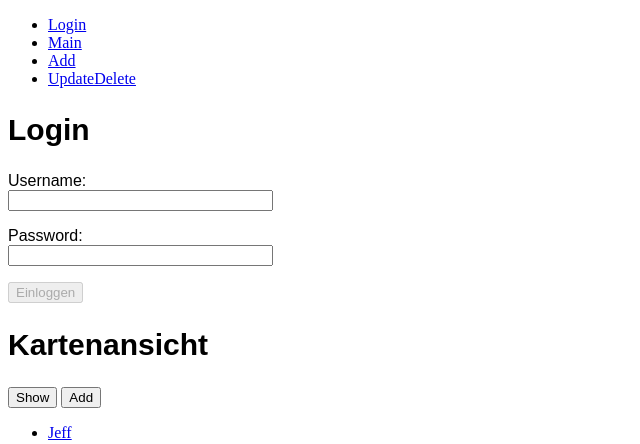
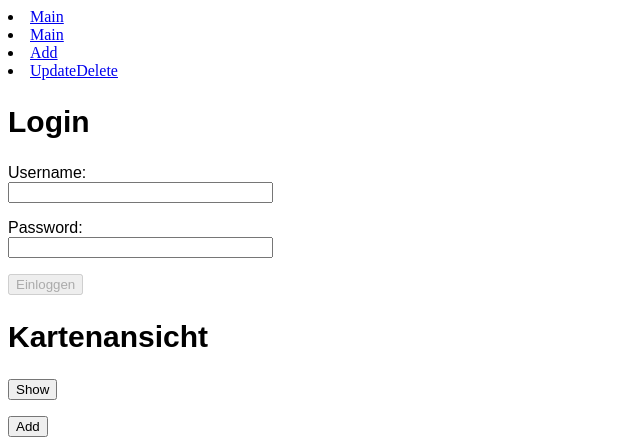
Before and after one commit to tungtuantran/AdViz, a website: page src/index.html in a window 1280 px wide. Shown: the top 444 px of the page, without its empty margins (0-640 px from the left). Drawn offline with nearby package versions, Linux system fonts and the light colour scheme.

Commit message:
add navigation

```diff
--- a/src/index.html
+++ b/src/index.html
@@ -14,12 +14,10 @@
 </head>
 
 <nav>
-    <ul id="navigation">
-        <li><a href="#login">Login</a></li>
+        <li><a href="#login">Main</a></li>
         <li><a href="#main">Main</a></li>
         <li><a href="#add">Add</a></li>
         <li><a href="#updateDelete">UpdateDelete</a></li>
-    </ul>
 </nav>
 
 <body>
@@ -52,8 +50,12 @@
         <h1>Kartenansicht</h1>
         <form>
             <p>
-                <button type="button" id="showButton">Show</button>
-                <button type="button" id="addButtonMain">Add</button>
+                <input type="button" id="showButton" value= "Show">
+                <nav>
+                    <a href="#add">
+                        <input type="button" id="addButtonMain" value ="Add">
+                    </a>
+            </nav>
             </p>
 
             <p>
```
